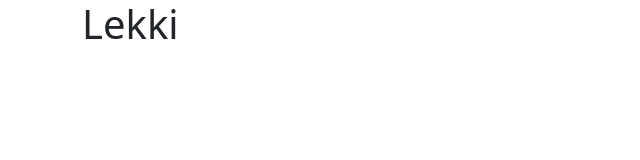
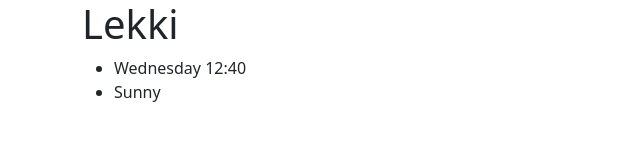
Before and after one commit to Redin-Digo/Weather-App, a plain HTML site: page index.html in a window 1280 px wide. Shown: the whole page, without its empty margins (0-640 px from the left). Drawn offline with nearby package versions, Linux system fonts and the light colour scheme.

Commit message:
created the day, time and weather condition

```diff
--- a/index.html
+++ b/index.html
@@ -16,6 +16,10 @@
   <body>
     <div class="container">
       <h1>Lekki</h1>
+      <ul>
+        <li>Wednesday 12:40</li>
+        <li>Sunny</li>
+      </ul>
     </div>
     <script src="styling/javascript/weather-app.js"></script>
   </body>
```
